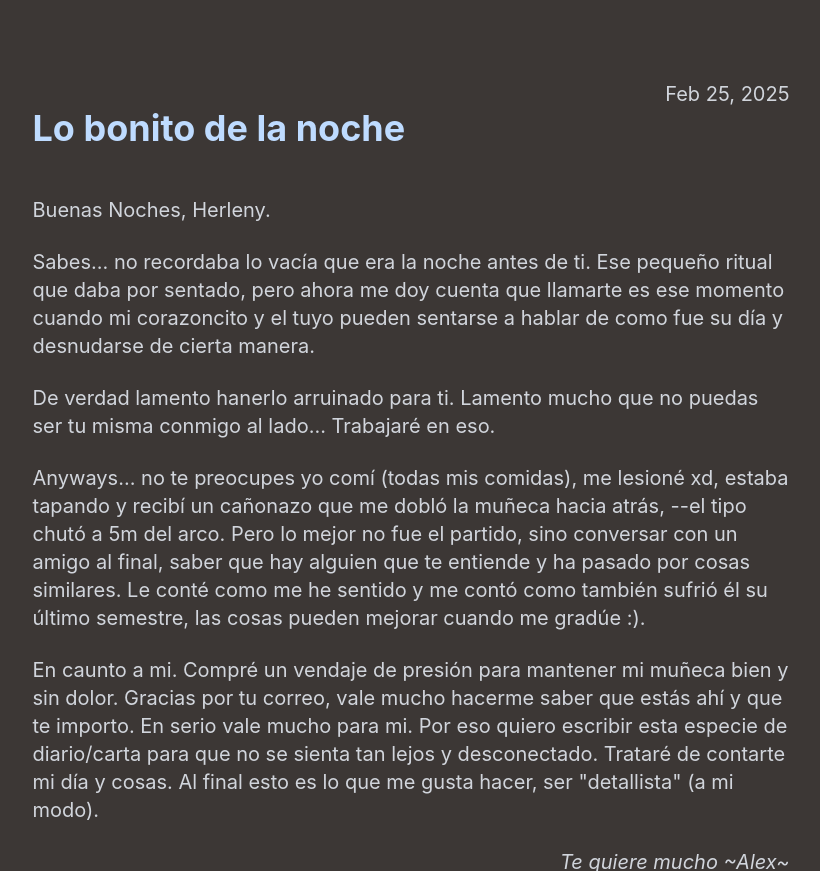
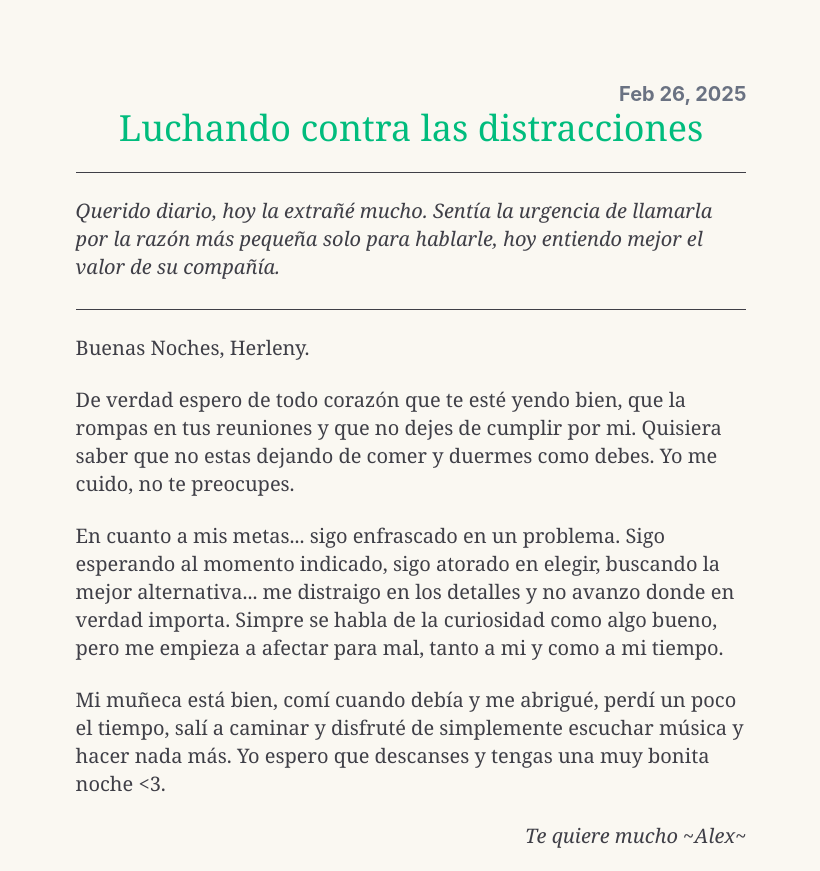
Before and after one commit to D4ario0/journal, a plain HTML site: page index.html in a window 1280 px wide. Shown: the top 871 px of the page, without its empty margins (229-1049 px from the left). Drawn offline with Linux system fonts and the light colour scheme.

Commit message:
26-feb-2025

```diff
--- a/index.html
+++ b/index.html
@@ -5,37 +5,38 @@
     <meta name="viewport" content="width=device-width, initial-scale=1.0">
     <title>Feb 25</title>
     <link  rel="stylesheet" href="output.css">
+    <link rel="preconnect" href="https://fonts.googleapis.com">
+    <link rel="preconnect" href="https://fonts.gstatic.com" crossorigin>
+    <link href="https://fonts.googleapis.com/css2?family=Playfair+Display:wght@600&display=swap" rel="stylesheet">
 </head>
-<body class="bg-unexperienced-gray flex justify-center items-center">
-    <article class="mt-[10vh] px-[10%] text-gray-300 font-display text-xl">
-        <p class="font-display text-right">Feb 25, 2025</>
-        <h1 class="text-4xl text-blue-200 font-display font-bold">
-            Lo bonito de la noche
+<body class="bg-[#faf8f2] flex justify-center items-center">
+    <article class="mt-[10vh] px-[10%] text-zinc-700 font-serif text-xl">
+        <p class="font-display text-right font-bold text-gray-500">Feb 26, 2025</>
+        <h1 class="text-4xl text-emerald-500 text-center font-['Cambria'] pb-6">
+            Luchando contra las distracciones
         </h1>
-        <p class="pt-12 max-w-[60ch]">
+        <hr>
+        <p class="pt-6 max-w-[60ch] italic">
+            Querido diario, hoy la extrañé mucho. Sentía la urgencia de llamarla por la razón más pequeña solo para hablarle, hoy entiendo mejor el valor de su compañía.
+        </p>
+        <br>
+        <hr>
+        <p class="pt-6 max-w-[60ch]">
             Buenas Noches, Herleny.
         </p>
         <p class="pt-6 max-w-[60ch]">
-            Sabes... no recordaba lo vacía que era la noche antes de ti. Ese pequeño ritual que daba por sentado, pero ahora me doy cuenta que llamarte es ese momento cuando mi corazoncito y el tuyo pueden sentarse a hablar de como fue su día y desnudarse de cierta manera.
+            De verdad espero de todo corazón que te esté yendo bien, que la rompas en tus reuniones y que no dejes de cumplir por mi. Quisiera saber que no estas dejando de comer y duermes como debes. Yo me cuido, no te preocupes.
         </p>
-
         <p class="pt-6 max-w-[60ch]">
-            De verdad lamento hanerlo arruinado para ti. Lamento mucho que no puedas ser tu misma conmigo al lado... Trabajaré en eso.
+            En cuanto a mis metas... sigo enfrascado en un problema. Sigo esperando al momento indicado, sigo atorado en elegir, buscando la mejor alternativa... me distraigo en los detalles y no avanzo donde en verdad importa. Simpre se habla de la curiosidad como algo bueno, pero me empieza a afectar para mal, tanto a mi y como a mi tiempo.
         </p>
-
         <p class="pt-6 max-w-[60ch]">
-            Anyways... no te preocupes yo comí (todas mis comidas), me lesioné xd, estaba tapando y recibí un cañonazo que me dobló la muñeca hacia atrás, --el tipo chutó a 5m del arco. Pero lo mejor no fue el partido, sino conversar con un amigo al final, saber que hay alguien que te entiende y ha pasado por cosas similares. Le conté como me he sentido y me contó como también sufrió él su último semestre, las cosas pueden mejorar cuando me gradúe :).
-        </p>
-
-        <p class="pt-6 max-w-[60ch]">
-            En caunto a mi. Compré un vendaje de presión para mantener mi muñeca bien y sin dolor. Gracias por tu correo, vale mucho hacerme saber que estás ahí y que te importo. En serio vale mucho para mi.
-            Por eso quiero escribir esta especie de diario/carta para que no se sienta tan lejos y desconectado. Trataré de contarte mi día y cosas. Al final esto es lo que me gusta hacer, ser "detallista" (a mi modo).
+            Mi muñeca está bien, comí cuando debía y me abrigué, perdí un poco el tiempo, salí a caminar y disfruté de simplemente escuchar música y hacer nada más. Yo espero que descanses y tengas una muy bonita noche <3.
         </p>
 
         <p class="italic pt-6 text-right">Te quiere mucho ~Alex~</p>
-
         <div class="flex justify-center items-center p-6">
-            <iframe width="560" height="315" src="https://www.youtube.com/embed/711QAHwAyXM?si=_luUE_8-r76YfeAi" title="YouTube video player" frameborder="0" allow="accelerometer; autoplay; clipboard-write; encrypted-media; gyroscope; picture-in-picture; web-share" referrerpolicy="strict-origin-when-cross-origin" allowfullscreen></iframe>
+            <iframe width="560" height="315" src="https://www.youtube.com/embed/ycy30LIbq4w?si=8RdrCJYjgKbuxKqi" title="YouTube video player" frameborder="0" allow="accelerometer; autoplay; clipboard-write; encrypted-media; gyroscope; picture-in-picture; web-share" referrerpolicy="strict-origin-when-cross-origin" allowfullscreen></iframe>
         </div>
     </article>
 </body>
--- a/input.css
+++ b/input.css
@@ -1,9 +1,11 @@
 @import "tailwindcss";
-@import url('https://fonts.googleapis.com/css2?family=Inter:ital,opsz@0,14..32;1,14..32&display=swap');
-@import url('https://fonts.googleapis.com/css2?family=Rubik:ital,wght@1,700&display=swap');
+@import url("https://fonts.googleapis.com/css2?family=Inter:ital,opsz@0,14..32;1,14..32&display=swap");
+@import url("https://fonts.googleapis.com/css2?family=Rubik:ital,wght@1,700&display=swap");
+@import url("https://fonts.googleapis.com/css2?family=Playfair+Display:ital,wght@1,600&display=swap");
 
-@theme{
+@theme {
     --font-title: "Rubik", "serif";
     --font-display: "Inter", "sans-serif";
-    --color-unexperienced-gray: #3c3735;
+    --font-helvetica: "Helvetica", "sans-serif";
+    --font-playfair: "Playfair Display", "serif";
 }
```
Also changed, not shown: 25-feb-2025.html (added, +42 -0 lines), output.css.
